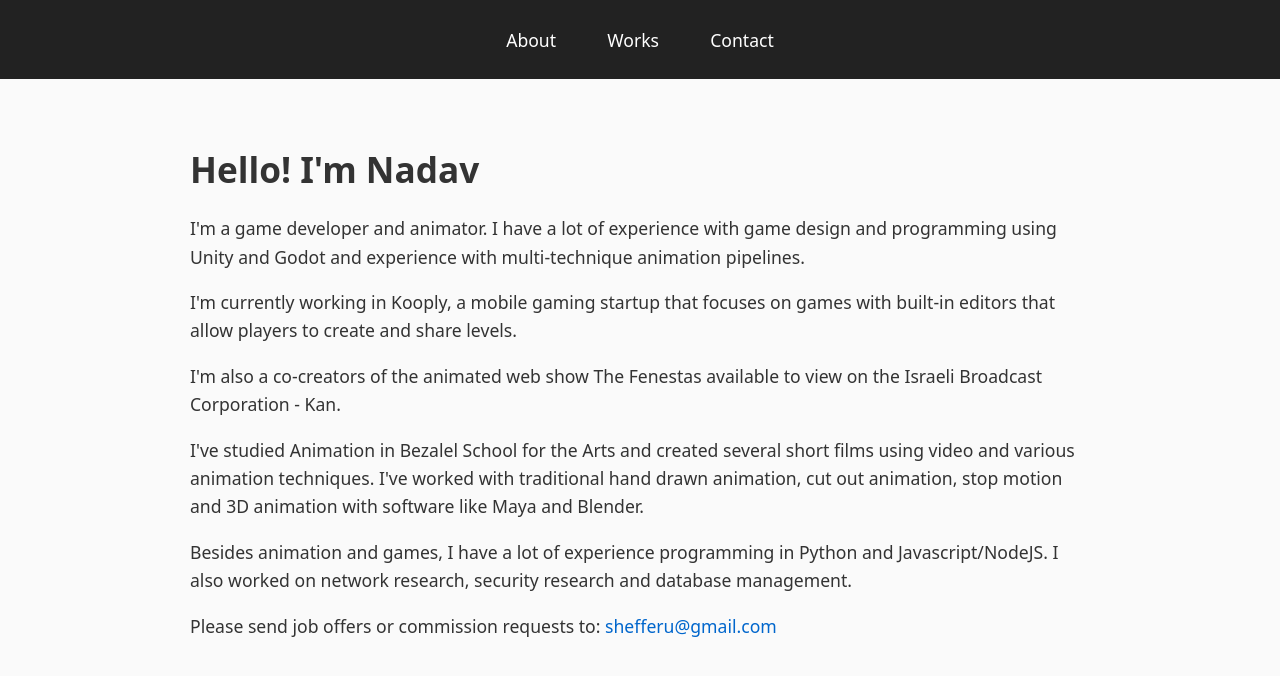
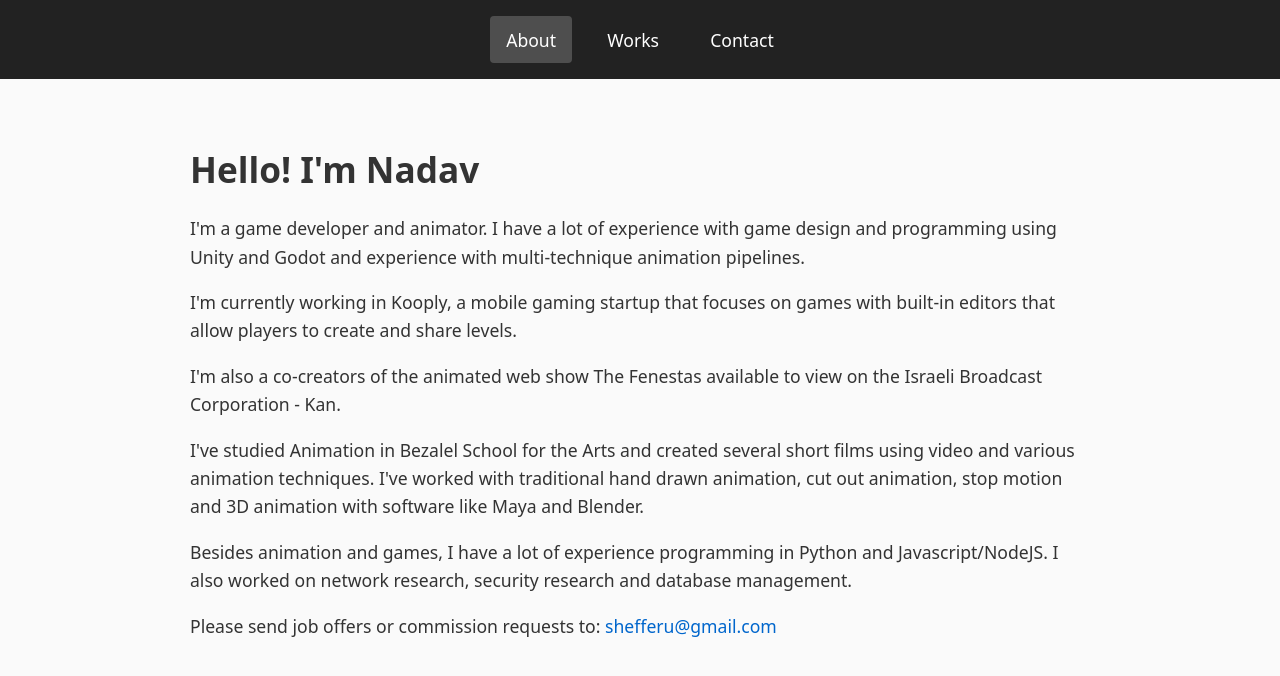
Before and after one commit to nice-shot/portfolio, an Eleventy site: page src/index.njk in a window 1280 px wide. Built offline with nearby package versions, Linux system fonts and the light colour scheme; Eleventy itself is replaced by a stand-in of ours; files that its build step writes are made by us from their sources.

Commit message:
Added indicator for which section we're on.

```diff
--- a/src/_includes/nav.njk
+++ b/src/_includes/nav.njk
@@ -1,7 +1,7 @@
 <nav>
     <div class="container">
-        <a href="{{ '/' | url }}">About</a>
-        <a href="{{ '/works/' | url }}">Works</a>
+        <a href="{{ '/' | url }}" class="{% if page.url == '/' %}active{% endif %}">About</a>
+        <a href="{{ '/works/' | url }}" class="{% if page.url.startsWith('/works') %}active{% endif %}">Works</a>
         <a href="mailto:{{ site.email }}">Contact</a>
     </div>
 </nav>
--- a/src/css/style.css
+++ b/src/css/style.css
@@ -49,8 +49,14 @@ nav a {
     transition: background 0.2s ease;
 }
 
+nav a.active {
+    background: rgba(255, 255, 255, 0.2);
+    border-radius: 4px;
+}
+
 nav a:hover {
     background: rgba(255, 255, 255, 0.1);
+    text-decoration: none;
 }
 
 /* On small screens, bump it further */
```
